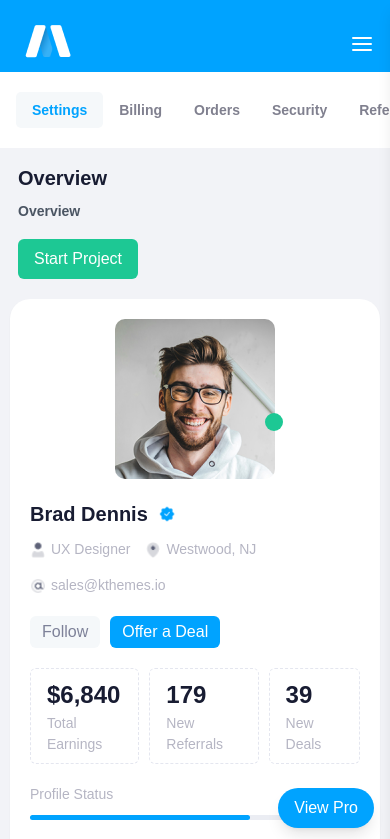
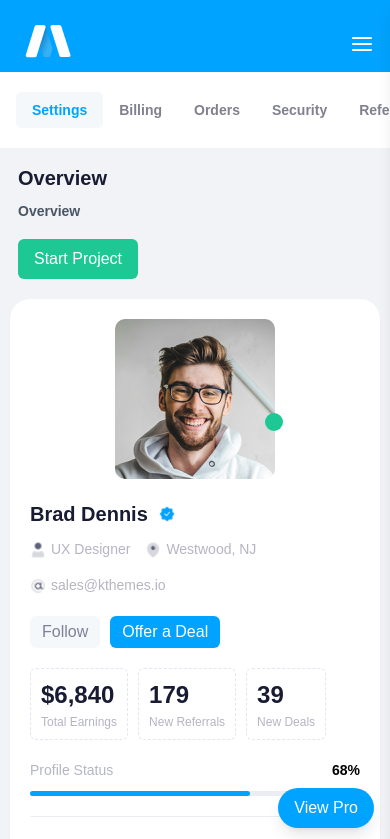
Before and after one commit to aremuumera/Farouk-Blue-chip-Interview-, a Next.js app in the folder web-interview/: page / in a window 390 px wide. Shown: the top 839 px of the page. Built offline with nearby package versions, Linux system fonts and the light colour scheme.

Commit message:
updating

```diff
--- a/web-interview/src/components/Hero/Hero.tsx
+++ b/web-interview/src/components/Hero/Hero.tsx
@@ -22,9 +22,9 @@ type UserInfoCardTypes = {
 const tabNames = ['Overview', 'Projects', 'Campaigns', 'Documents', 'Followers', 'Activity'];
 
 const StatCard = ({ value, label }: { value: string | number; label: string }) => (
-    <div className="border-dashed text-left border-[1px] px-[16px] py-[8px] border-[#e4e6ef] rounded-md flex flex-col ">
+    <div className="border-dashed text-left border-[1px] px-[10px] sm:px-[16px] py-[8px] border-[#e4e6ef] rounded-md flex flex-col ">
         <h1 className="font-bold text-[24px] text-[#181C32]">{value}</h1>
-        <h2 className="text-[14px] font-medium text-[#B5B5C3]">{label}</h2>
+        <h2 className="sm:text-[14px] text-[12px] font-medium text-[#B5B5C3]">{label}</h2>
     </div>
 );
 
```
